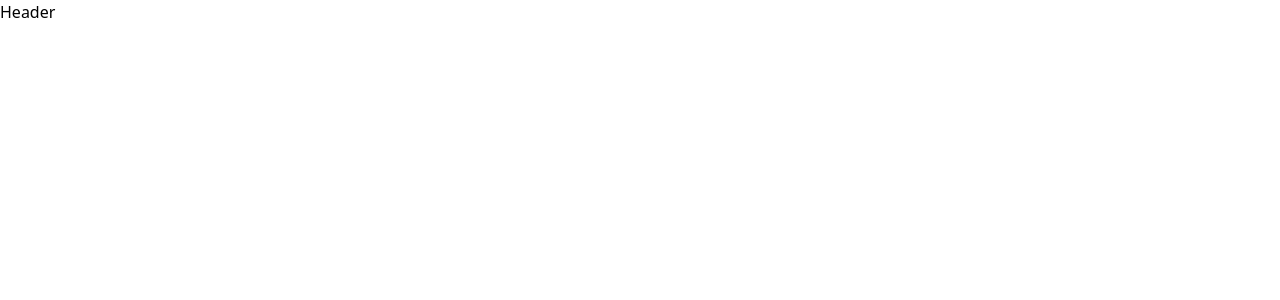
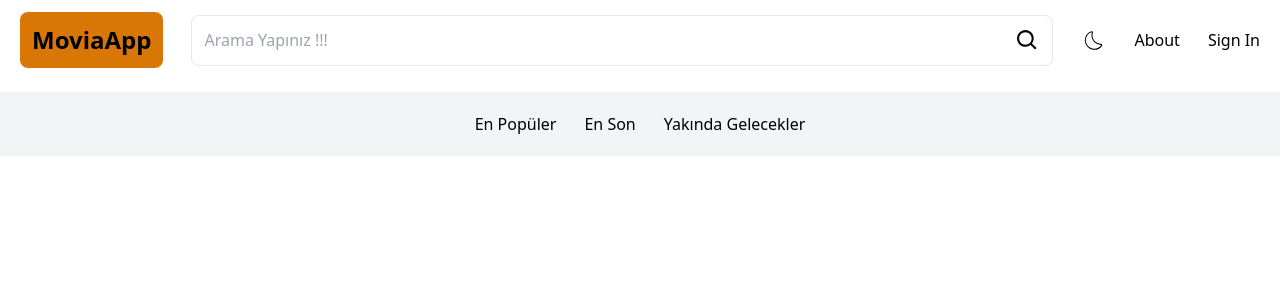
Before and after one commit to seyityahya/movie_app_nextjs, a Next.js app: page / in a window 1280 px wide. Shown: the top 300 px of the page. Built offline with nearby package versions, Linux system fonts and the light colour scheme.

Commit message:
header components finish

```diff
--- a/package.json
+++ b/package.json
@@ -11,9 +11,11 @@
   "dependencies": {
     "autoprefixer": "10.4.14",
     "next": "13.3.4",
+    "next-themes": "^0.2.1",
     "postcss": "8.4.23",
     "react": "18.2.0",
     "react-dom": "18.2.0",
+    "react-icons": "^4.8.0",
     "tailwindcss": "3.3.2"
   }
 }
--- /dev/null
+++ b/src/app/Provider.jsx
@@ -0,0 +1,13 @@
+"use client";
+import React from "react";
+import { ThemeProvider } from "next-themes";
+
+const Provider = ({ children }) => {
+  return (
+    <ThemeProvider enableSystem={true} attribute="class">
+      {children}
+    </ThemeProvider>
+  );
+};
+
+export default Provider;
--- a/src/app/layout.jsx
+++ b/src/app/layout.jsx
@@ -1,12 +1,13 @@
-import Header from "@/components/Header";
 import React from "react";
 import "./globals.css";
+import Provider from "./Provider";
 
 const Layout = ({ children }) => {
   return (
     <html lang="en">
-      <Header />
-      <body>{children}</body>
+      <body>
+        <Provider>{children}</Provider>
+      </body>
     </html>
   );
 };
--- a/src/app/page.jsx
+++ b/src/app/page.jsx
@@ -1,8 +1,14 @@
 import React from "react";
 import Header from "@/components/Header";
+import Tabs from "@/components/Tabs";
 
 const Page = () => {
-  return <div></div>;
+  return (
+    <div>
+      <Header />
+      <Tabs />
+    </div>
+  );
 };
 
 export default Page;
--- a/src/components/Header.jsx
+++ b/src/components/Header.jsx
@@ -1,7 +1,38 @@
 import React from "react";
+import { BiSearch } from "react-icons/bi";
+import MenuItem from "./MenuItem";
+import ThemeComp from "./ThemeComp";
 
 const Header = () => {
-  return <div>Header</div>;
+  const menu = [
+    {
+      name: "About",
+      url: "/about",
+    },
+    {
+      name: "Sign In",
+      url: "/login",
+    },
+  ];
+  return (
+    <div className="flex items-center gap-7 h-20 p-5">
+      <div className="bg-amber-600 rounded-lg p-3 text-2xl font-bold">
+        MoviaApp
+      </div>
+      <div className="flex flex-1 items-center gap-2 border p-3 rounded-lg">
+        <input
+          placeholder="Arama Yapınız !!!"
+          className="outline-none flex-1 bg-transparent"
+          type="text"
+        />
+        <BiSearch size={25} />
+      </div>
+      <ThemeComp />
+      {menu.map((mn, i) => (
+        <MenuItem mn={mn} key={i} />
+      ))}
+    </div>
+  );
 };
 
 export default Header;
--- /dev/null
+++ b/src/components/MenuItem.jsx
@@ -0,0 +1,8 @@
+import Link from "next/link";
+import React from "react";
+
+const MenuItem = ({ mn }) => {
+  return <Link href={mn.url}>{mn.name}</Link>;
+};
+
+export default MenuItem;
--- /dev/null
+++ b/src/components/Tabs.jsx
@@ -0,0 +1,34 @@
+import Link from "next/link";
+import React from "react";
+
+const Tabs = () => {
+  const tabs = [
+    {
+      name: "En Popüler",
+      url: "populer",
+    },
+    {
+      name: "En Son",
+      url: "laters",
+    },
+    {
+      name: "Yakında Gelecekler",
+      url: "upcoming",
+    },
+  ];
+
+  return (
+    <div className="p-5 my-3 bg-gray-100 dark:bg-gray-900 flex items-center justify-center gap-7">
+      {tabs.map((tab, i) => (
+        <Link
+          className="cursor-pointer hover:opacity-75 transition-opacity"
+          href={`/?genre=${tab.url}`}
+        >
+          {tab.name}
+        </Link>
+      ))}
+    </div>
+  );
+};
+
+export default Tabs;
--- /dev/null
+++ b/src/components/ThemeComp.jsx
@@ -0,0 +1,38 @@
+"use client";
+import { useTheme } from "next-themes";
+import React, { useEffect, useState } from "react";
+import { CiDark, CiLight } from "react-icons/ci";
+
+const ThemeComp = () => {
+  const [mounted, setMounted] = useState(false);
+  const { systemTheme, theme, setTheme } = useTheme();
+
+  useEffect(() => {
+    setMounted(true);
+  }, []);
+
+  const themeMode = theme === "system" ? systemTheme : theme;
+
+  console.log("themeMode", themeMode);
+
+  return (
+    <div>
+      {mounted &&
+        (themeMode === "dark" ? (
+          <CiLight
+            onClick={() => setTheme("light")}
+            className="cursor-pointer"
+            size={25}
+          />
+        ) : (
+          <CiDark
+            onClick={() => setTheme("dark")}
+            className="cursor-pointer"
+            size={25}
+          />
+        ))}
+    </div>
+  );
+};
+
+export default ThemeComp;
--- a/tailwind.config.js
+++ b/tailwind.config.js
@@ -1,18 +1,19 @@
 /** @type {import('tailwindcss').Config} */
 module.exports = {
   content: [
-    './src/pages/**/*.{js,ts,jsx,tsx,mdx}',
-    './src/components/**/*.{js,ts,jsx,tsx,mdx}',
-    './src/app/**/*.{js,ts,jsx,tsx,mdx}',
+    "./src/pages/**/*.{js,ts,jsx,tsx,mdx}",
+    "./src/components/**/*.{js,ts,jsx,tsx,mdx}",
+    "./src/app/**/*.{js,ts,jsx,tsx,mdx}",
   ],
   theme: {
     extend: {
       backgroundImage: {
-        'gradient-radial': 'radial-gradient(var(--tw-gradient-stops))',
-        'gradient-conic':
-          'conic-gradient(from 180deg at 50% 50%, var(--tw-gradient-stops))',
+        "gradient-radial": "radial-gradient(var(--tw-gradient-stops))",
+        "gradient-conic":
+          "conic-gradient(from 180deg at 50% 50%, var(--tw-gradient-stops))",
       },
     },
   },
   plugins: [],
-}
+  darkMode: "class",
+};
```
Also changed, not shown: 1 other file (tests, documents, lock files or other folders).
